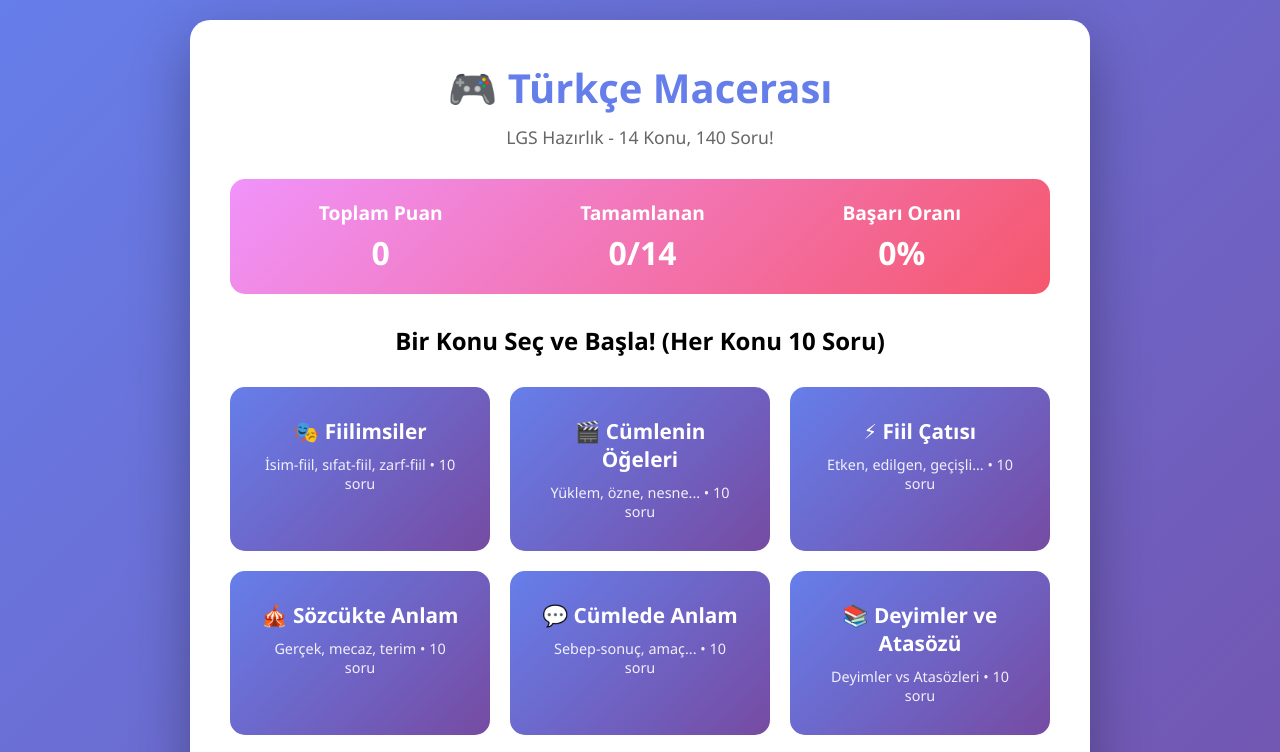
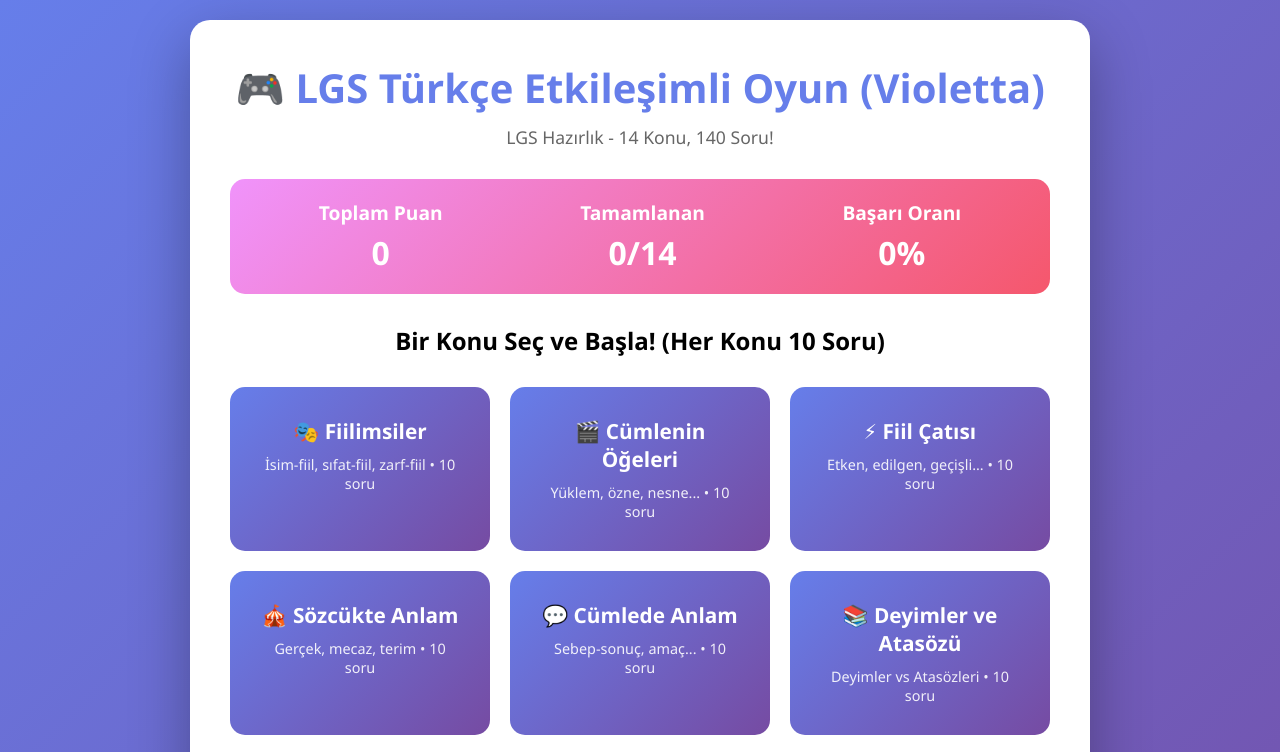
Before and after one commit to learnfasteasy/Violetta, a plain HTML site: page index.html in a window 1280 px wide. Shown: the top 752 px of the page. Drawn offline with Linux system fonts and the light colour scheme.

Commit message:
index.html

```diff
--- a/index.html
+++ b/index.html
@@ -12,7 +12,7 @@
 <body>
     <div class="game-container">
         <div class="header">
-            <h1>🎮 Türkçe Macerası</h1>
+            <h1>🎮 LGS Türkçe Etkileşimli Oyun (Violetta) </h1>
             <p>LGS Hazırlık - 14 Konu, 140 Soru!</p>
         </div>
 
```
